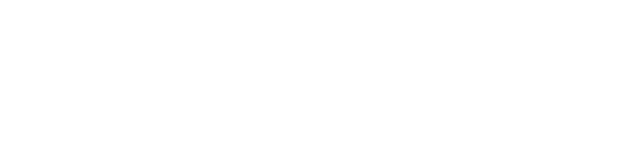
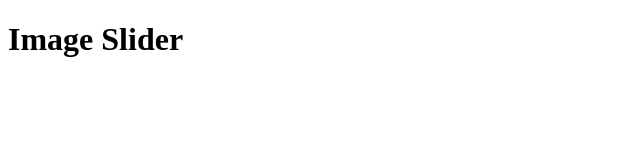
Before and after one commit to gaytrisanap/image_slider, a plain HTML site: page index.html in a window 1280 px wide. Shown: the whole page, without its empty margins (0-640 px from the left). Drawn offline with Linux system fonts and the light colour scheme.

Commit message:
heading tag added

```diff
--- a/index.html
+++ b/index.html
@@ -9,6 +9,7 @@
     </style>
 </head>
 <body>
+    <h1 class="heading">Image Slider</h1>
 
 
     <script>
```
